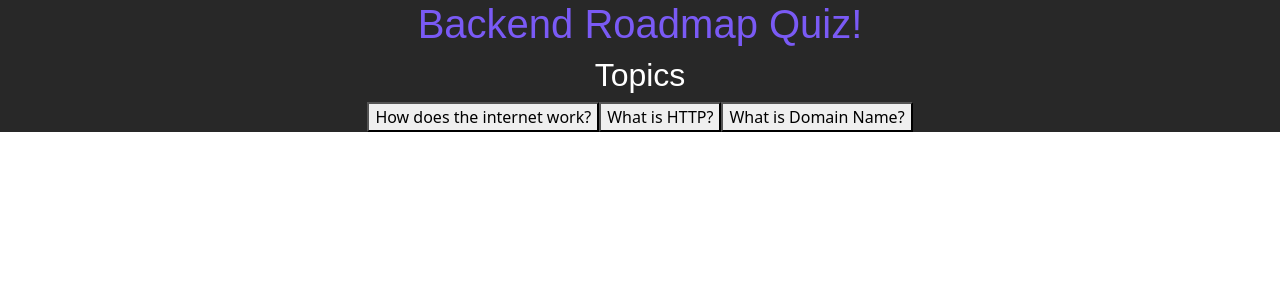
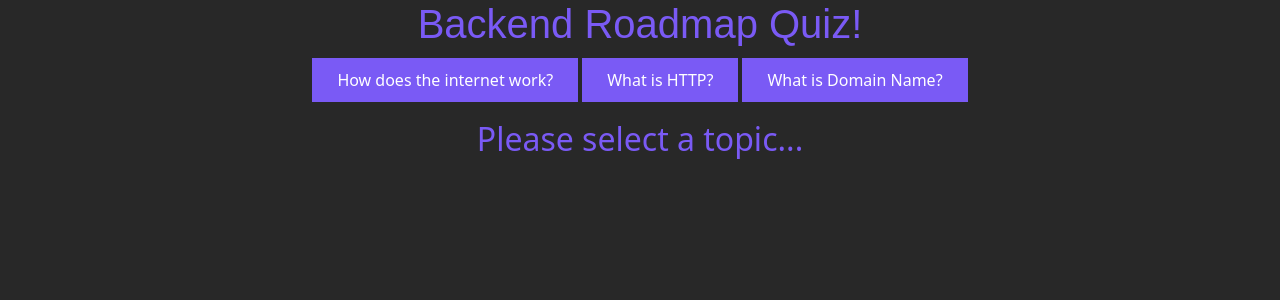
Before and after one commit to WillBurdett/backend-roadmap-quiz, a React (Create React App) app: page / in a window 1280 px wide. Shown: the top 300 px of the page. Built offline with nearby package versions, Linux system fonts and the light colour scheme; the HTML template or start-up script is replaced by a standard one.

Commit message:
updated landing page, button selection and quiz formatting

```diff
--- a/src/App.css
+++ b/src/App.css
@@ -17,10 +17,6 @@
   max-width: 80%;
   margin: 0 auto;
 }
-/*
-.topics h2 {
-  color: var(--purple);
-} */
 
 .header {
   font-family: "Montserrat", sans-serif;
@@ -31,6 +27,14 @@
 
 button {
   cursor:pointer;
+  background-color: var(--purple);
+  border: 2px solid var(--grey);
+  color: white;
+  padding: 10px 25px;
+  text-align: center;
+  text-decoration: none;
+  display: inline-block;
+  font-size: 16px;
 }
 
 .questions {
@@ -52,6 +56,7 @@ button {
 
 .quiz {
   margin: 0 auto;
+  margin-top: 1rem;
 }
 
 .quiz h2 {
@@ -69,3 +74,9 @@ button {
 .white {
   color: white;
 }
+
+.home{
+  /* border: red 2px solid; */
+  height: 100vh;
+  margin-top: 1rem;
+}
--- a/src/App.js
+++ b/src/App.js
@@ -1,10 +1,11 @@
 import './App.css';
+import Header from './components/Header';
 import Topics from './components/Topics';
 
 function App() {
   return (
     <div className='app'>
-      <h1 className='header'>Backend Roadmap Quiz!</h1>
+      <Header />
       <Topics />
     </div>
   );
--- /dev/null
+++ b/src/components/Header.jsx
@@ -0,0 +1,5 @@
+export default function Header(){
+    return(
+        <h1 className='header'>Backend Roadmap Quiz!</h1>
+    )
+}
--- /dev/null
+++ b/src/components/Home.jsx
@@ -0,0 +1,7 @@
+export default function Home() {
+  return (
+    <div className="home">
+      <h2 className="purple">Please select a topic...</h2>
+    </div>
+  );
+}
--- a/src/components/Questions.jsx
+++ b/src/components/Questions.jsx
@@ -4,7 +4,7 @@ import { WHAT_IS_DOMAIN_NAME } from "../data/questions/WHAT_IS_DOMAIN_NAME";
 import { WHAT_IS_HTTP } from "../data/questions/WHAT_IS_HTTP";
 import Quiz from "./Quiz";
 
-export default function Questions({ t, seeAllTopics }) {
+export default function Questions({ t }) {
   let content;
 
   switch (t) {
@@ -23,10 +23,6 @@ export default function Questions({ t, seeAllTopics }) {
 
   return (
     <div>
-      <button className="btn btn-primary me-2" onClick={seeAllTopics}>
-        Back to topics
-      </button>
-      <h1>{t}</h1>
       {content}
     </div>
   );
--- a/src/components/Quiz.jsx
+++ b/src/components/Quiz.jsx
@@ -1,10 +1,10 @@
 import { useState } from "react";
-import 'bootstrap/dist/css/bootstrap.css';
+import "bootstrap/dist/css/bootstrap.css";
 
-export default function Quiz({QUESTIONS}) {
+export default function Quiz({ QUESTIONS }) {
   const questions = QUESTIONS;
 
-  const [totalScore, setTotalScore] = useState('')
+  const [totalScore, setTotalScore] = useState("");
   const [answers, setAnswers] = useState(
     Array.apply(null, Array(questions.length)).map(function () {
       return "";
@@ -40,15 +40,13 @@ export default function Quiz({QUESTIONS}) {
         correctAnswers++;
       }
     }
-    setTotalScore(correctAnswers)
+    setTotalScore(correctAnswers);
   };
 
   return (
     <div>
       {questions.map((q, i) => (
-        <div
-        className="quiz"
-        >
+        <div className="quiz">
           <form>
             <h2 className="question-text">{q.question}</h2>
             {q.options.map((o) => (
@@ -68,8 +66,12 @@ export default function Quiz({QUESTIONS}) {
           </form>
         </div>
       ))}
-      <button className="btn btn-primary me-2" onClick={handleSubmit}>Submit</button>
-      {totalScore !== '' && <h2 className="purple">You scored {totalScore} out of {questions.length}!</h2>}
+      <button onClick={handleSubmit}>Submit</button>
+      {totalScore !== "" && (
+        <h2 className="purple">
+          You scored {totalScore} out of {questions.length}!
+        </h2>
+      )}
     </div>
   );
 }
--- a/src/components/Topic.jsx
+++ b/src/components/Topic.jsx
@@ -1,3 +1,3 @@
-export default function Topic({ topic, handleTopicSelection }) {
-  return <button onClick={() => handleTopicSelection(topic)}>{topic}</button>;
+export default function Topic({ topic, handleTopicSelection, selectedTopic }) {
+  return <button style={{backgroundColor: selectedTopic === topic && '#5e43f3'}}onClick={() => handleTopicSelection(topic)}>{topic}</button>;
 }
--- a/src/components/Topics.jsx
+++ b/src/components/Topics.jsx
@@ -1,5 +1,6 @@
 import { useState } from "react";
 import Topic from "./Topic";
+import Home from "./Home";
 import Questions from "./Questions";
 import { TOPICS_ARRAY } from "../data/TOPICS_ARRAY";
 
@@ -16,20 +17,15 @@ export default function Topics() {
 
   return (
     <div className="topics">
-      {!selectedTopic ? (
-        <div>
-          <h2 className="header white">Topics</h2>
+        <div className="">
           {TOPICS_ARRAY.map((t) => {
             return (
-              <Topic topic={t} handleTopicSelection={handleTopicSelection} />
+              <Topic topic={t} handleTopicSelection={handleTopicSelection} selectedTopic={selectedTopic} />
             );
           })}
+          {selectedTopic === "" && <Home/>}
+          {selectedTopic && <Questions t={selectedTopic} seeAllTopics={handleSeeAllTopics}/>}
         </div>
-      ) : (
-        <div>
-          <Questions t={selectedTopic} seeAllTopics={handleSeeAllTopics} />
-        </div>
-      )}
     </div>
   );
 }
```
